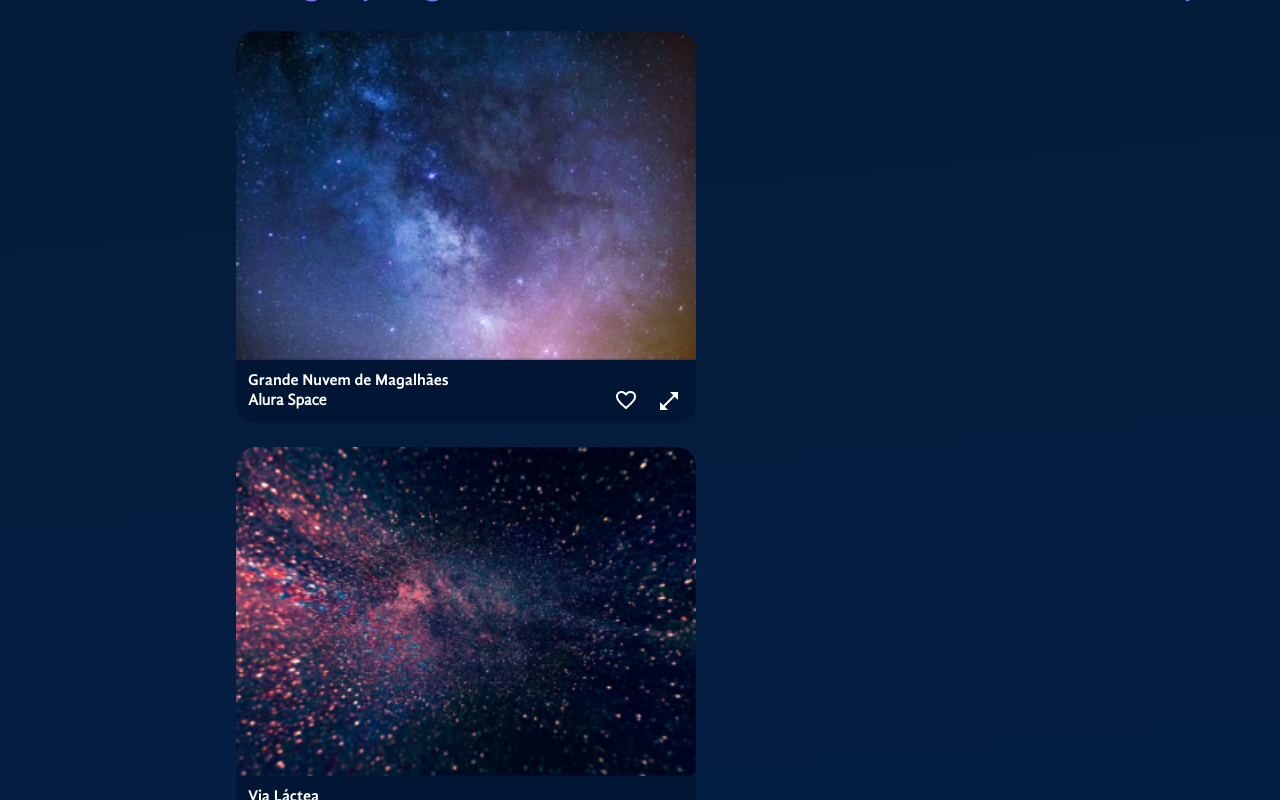
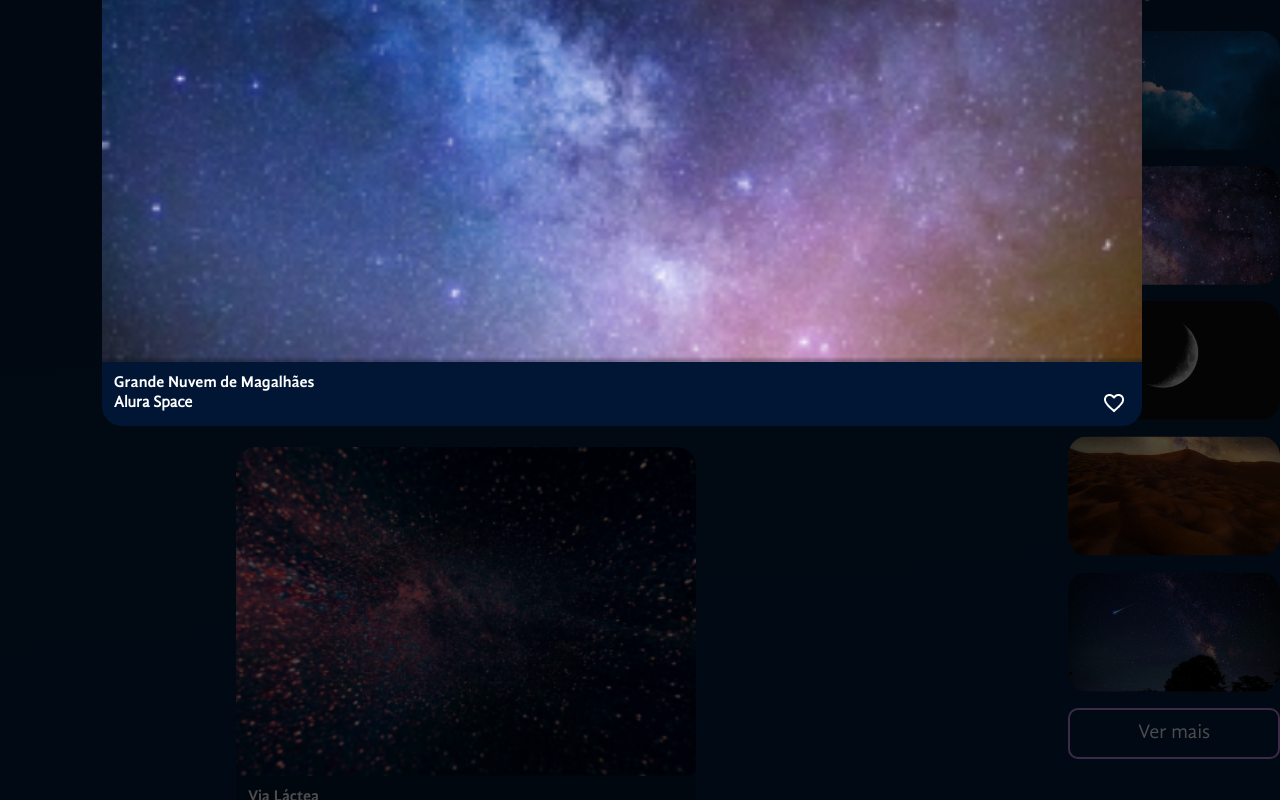
Before and after one commit to birajnior/space-app, a React (Vite) app: page / in a window 1280 px wide. Both pictures are taken after a click on the button 669 px from the left and 1076 px from the top of the page. Shown: the part 676-1476 px from the top of the page. Built offline with nearby package versions, Linux system fonts and the light colour scheme.

Commit message:
Criando componente Modal e section Populares

```diff
--- a/src/App.jsx
+++ b/src/App.jsx
@@ -7,6 +7,7 @@ import bannerBackground from "./assets/img/banner.png";
 import Galeria from "./componentes/Galeria/indes";
 import fotos from "./fotos.json";
 import { useState } from "react";
+import ModalZoom from "./componentes/ModalZoom";
 
 const FundoGrandiente = styled.div`
   background: linear-gradient(
@@ -37,7 +38,8 @@ const ConteudoGaleria = styled.section`
 `;
 
 function App() {
-  const [fotosDaGaleria, setFotosDaGaleria] = useState(fotos)
+  const [fotosDaGaleria, setFotosDaGaleria] = useState(fotos);
+  const [fotoSelecionada, setFotoSelecionada] = useState(null);
   return (
     <FundoGrandiente>
       <EstilosGlobais />
@@ -50,10 +52,17 @@ function App() {
               texto="A galeria mais completa de fotos do espaço!"
               backgroundImage={bannerBackground}
             />
-            <Galeria fotos={fotosDaGaleria}/>
+            <Galeria
+              fotos={fotosDaGaleria}
+              aoFotoFelecionada={(foto) => setFotoSelecionada(foto)}
+            />
           </ConteudoGaleria>
         </MainContainer>
       </AppContainer>
+      <ModalZoom
+        foto={fotoSelecionada}
+        aoFechar={() => setFotoSelecionada(null)}
+      />
     </FundoGrandiente>
   );
 }
--- a/src/componentes/Galeria/Img/index.jsx
+++ b/src/componentes/Galeria/Img/index.jsx
@@ -37,7 +37,7 @@ const Footer = styled.footer`
   align-items: center;
 `;
 
-const Imagem = ({ foto, expandida = false }) => {
+const Imagem = ({ foto, expandida = false, aoZoomSolicitado }) => {
   return (
     <Figure $expandida={expandida} id={`foto-${foto.id}`}>
       <img src={foto.path} alt={foto.alt} />
@@ -49,7 +49,12 @@ const Imagem = ({ foto, expandida = false }) => {
             <img src="/icones/favorito.png" alt="Icone de favorito" />
           </BotaoIcone>
           {!expandida && (
-            <BotaoIcone aria-hidden={expandida}>
+            <BotaoIcone
+              aria-hidden={expandida}
+              onClick={() => {
+                aoZoomSolicitado(foto);
+              }}
+            >
               <img src="/icones/expandir.png" alt="Icone de expandir" />
             </BotaoIcone>
           )}
--- /dev/null
+++ b/src/componentes/Galeria/Populares/fotos-populares.json
@@ -0,0 +1,27 @@
+[
+  {
+    "path": "/imagens/populares/foto-1.png",
+    "alt": "galáxia",
+    "id": 1
+  },
+  {
+    "path": "/imagens/populares/foto-2.png",
+    "alt": "lua",
+    "id": 2
+  },
+  {
+    "path": "/imagens/populares/foto-3.png",
+    "alt": "terra",
+    "id": 3
+  },
+  {
+    "path": "/imagens/populares/foto-4.png",
+    "alt": "nuvem",
+    "id": 4
+  },
+  {
+    "path": "/imagens/populares/foto-5.png",
+    "alt": "meteoro",
+    "id": 5
+  }
+]
--- a/src/componentes/Galeria/Populares/index.jsx
+++ b/src/componentes/Galeria/Populares/index.jsx
@@ -1,7 +1,47 @@
+import styled from "styled-components";
 import Titulo from "../../Titulo";
+import fotosPopulares from "./fotos-populares.json";
+
+const ColunaFotos = styled.section`
+  display: flex;
+  flex-direction: column;
+  gap: 16px;
+`;
+
+const Imagem = styled.img`
+  max-width: 212px;
+  border-radius: 20px;
+`;
+
+const Botao = styled.button`
+  background-color: transparent;
+  color: #fff;
+  border: 2px solid;
+  border-color: #c98cf1;
+  padding: 12px 20px;
+  font-size: 20px;
+  border-radius: 10px;
+  cursor: pointer;
+  width: 100%;
+  margin-top: 16px;
+`;
 
 const Populares = () => {
-  return <Titulo $alinhamento="center">Populares</Titulo>;
+  return (
+    <section>
+      <Titulo $alinhamento="center">Populares</Titulo>
+      <ColunaFotos>
+        {fotosPopulares.map((fotoPopulares) => (
+          <Imagem
+            key={fotoPopulares.id}
+            src={fotoPopulares.path}
+            alt={fotoPopulares.alt}
+          />
+        ))}
+      </ColunaFotos>
+      <Botao>Ver mais</Botao>
+    </section>
+  );
 };
 
 export default Populares;
--- a/src/componentes/Galeria/Tags/Button.style.jsx
+++ b/src/componentes/Galeria/Tags/Button.style.jsx
@@ -4,7 +4,7 @@ const ButtonStyle = styled.button`
   display: flex;
   justify-content: center;
   align-items: center;
-  padding: 1rem;
+  padding: 0.625rem 0.5rem;
   font-size: 1.5rem;
   color: #ffffff;
   border: 3px solid transparent;
--- a/src/componentes/Galeria/indes.jsx
+++ b/src/componentes/Galeria/indes.jsx
@@ -10,6 +10,7 @@ const GaleriaContainer = styled.div`
 
 const SectionFluida = styled.section`
   flex-grow: 1;
+  margin-right: 24px;
 `;
 
 const ImagensContainer = styled.section`
@@ -17,9 +18,9 @@ const ImagensContainer = styled.section`
   justify-content: space-between;
   flex-wrap: wrap;
   gap: 24px;
-`
+`;
 
-const Galeria = ({ fotos = [] }) => {
+const Galeria = ({ fotos = [], aoFotoFelecionada }) => {
   return (
     <>
       <Tags />
@@ -29,8 +30,8 @@ const Galeria = ({ fotos = [] }) => {
           <Titulo>Navegue pela galeria</Titulo>
           <ImagensContainer>
             {fotos.map((foto) => (
-              // <li>{foto.titulo}</li>
               <Imagem
+                aoZoomSolicitado={aoFotoFelecionada}
                 key={foto.id}
                 foto={foto}
               />
--- /dev/null
+++ b/src/componentes/ModalZoom/index.jsx
@@ -0,0 +1,54 @@
+import styled from "styled-components";
+import Imagem from "../Galeria/Img";
+import BotaoIcone from "../BotaoIcone";
+import { FontAwesomeIcon } from "@fortawesome/react-fontawesome";
+import { faXmark } from "@fortawesome/free-solid-svg-icons";
+
+const Overlay = styled.div`
+  background-color: rgba(0, 0, 0, 0.7);
+  position: fixed;
+  top: 0;
+  right: 0;
+  bottom: 0;
+  left: 0;
+`;
+
+const DialogEstilizado = styled.dialog`
+  position: absolute;
+  top: 18.375rem;
+  background: transparent;
+  padding: 0;
+  border: 0;
+  width: 72.25rem;
+  display: flex;
+  justify-content: center;
+  form {
+    button {
+      position: relative;
+      top: 1.25rem;
+      right: 3.75rem;
+    }
+  }
+`;
+
+const ModalZoom = ({ foto, aoFechar }) => {
+  return (
+    <>
+      {foto && (
+        <>
+          <Overlay />
+          <DialogEstilizado open={!!foto} onClose={aoFechar}>
+            <Imagem foto={foto} expandida={true} />
+            <form method="dialog">
+              <BotaoIcone formMethod="dialog">
+                <FontAwesomeIcon icon={faXmark} style={{ color: "#ffffff" }} />
+              </BotaoIcone>
+            </form>
+          </DialogEstilizado>
+        </>
+      )}
+    </>
+  );
+};
+
+export default ModalZoom;
```
Lines whose indentation alone changed are shown as unchanged.
